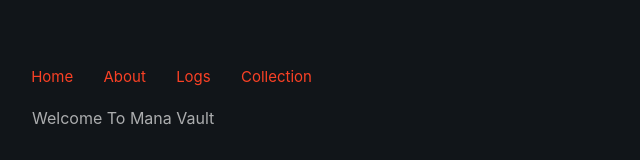
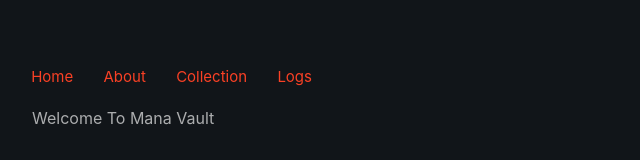
Before and after one commit to jnie1/MTGViewer-V2, a Vue app in the folder frontend/: page / in a window 1280 px wide. Shown: the top 160 px of the page, without its empty margins (0-640 px from the left). Built offline with nearby package versions, Linux system fonts and the light colour scheme.

Commit message:
change nav bar order

```diff
--- a/frontend/src/components/NavBar.vue
+++ b/frontend/src/components/NavBar.vue
@@ -12,10 +12,10 @@ import { RouterLink } from 'vue-router';
         <router-link to="/about">About</router-link>
       </li>
       <li>
-        <router-link to="/logs">Logs</router-link>
+        <router-link to="/collection">Collection</router-link>
       </li>
       <li>
-        <router-link to="/collection">Collection</router-link>
+        <router-link to="/logs">Logs</router-link>
       </li>
     </ul>
   </nav>
```
